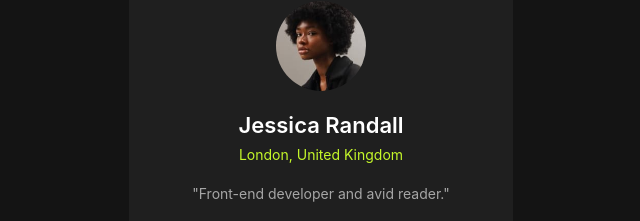
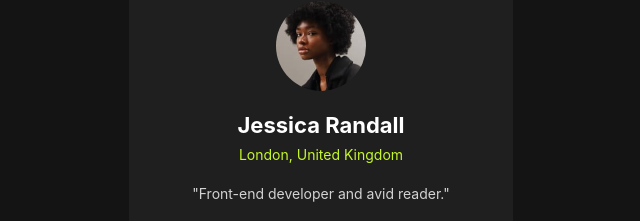
Before and after one commit to KrisvHeij/social-links-profile, a plain HTML site: page index.html in a window 1280 px wide. Shown: the part 147-368 px from the top of the page, 319-959 px from the left. Drawn offline with Linux system fonts and the light colour scheme.

Commit message:
Update style.css

```diff
--- a/style.css
+++ b/style.css
@@ -59,7 +59,6 @@ img {
 
 .card-header h1 {
   font-size: 22px;
-  font-weight: var(--fw-600);
   margin-top: 18px;
 }
 
@@ -70,7 +69,7 @@ img {
 
 .card-description {
   margin: 22px 0;
-  opacity: 0.6;
+  opacity: 0.8;
 }
 
 .card-links {
```
